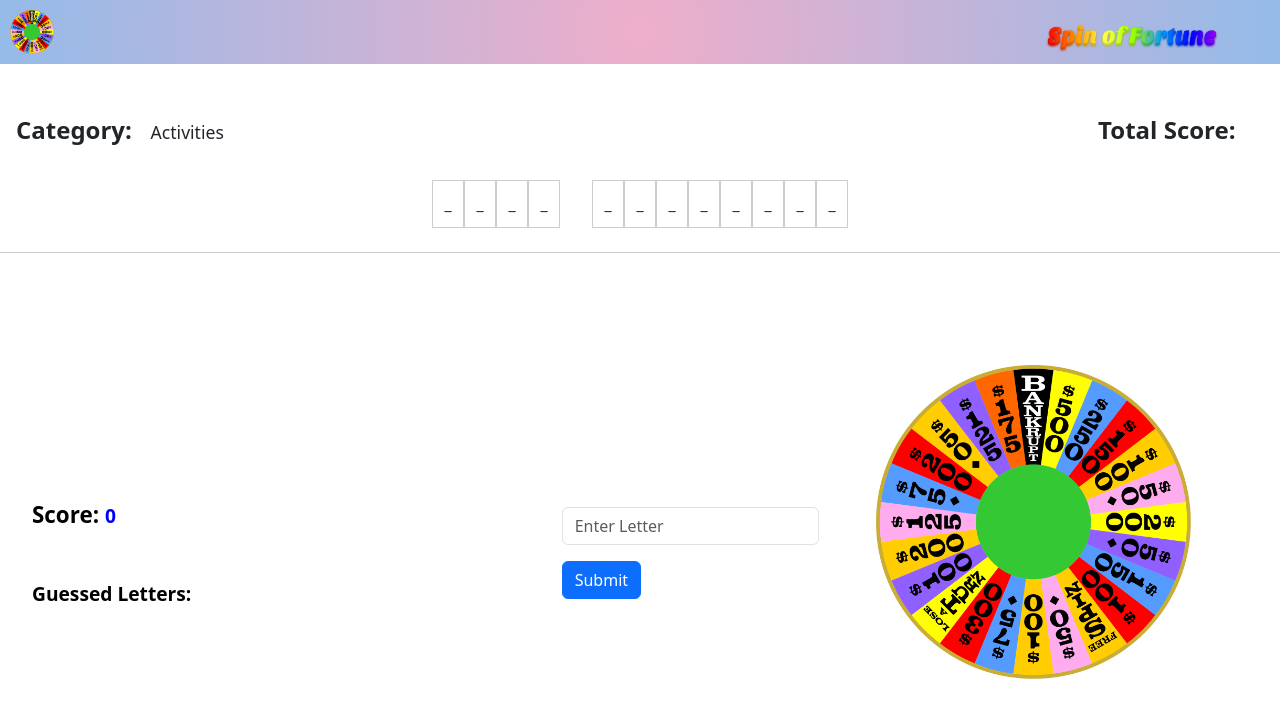
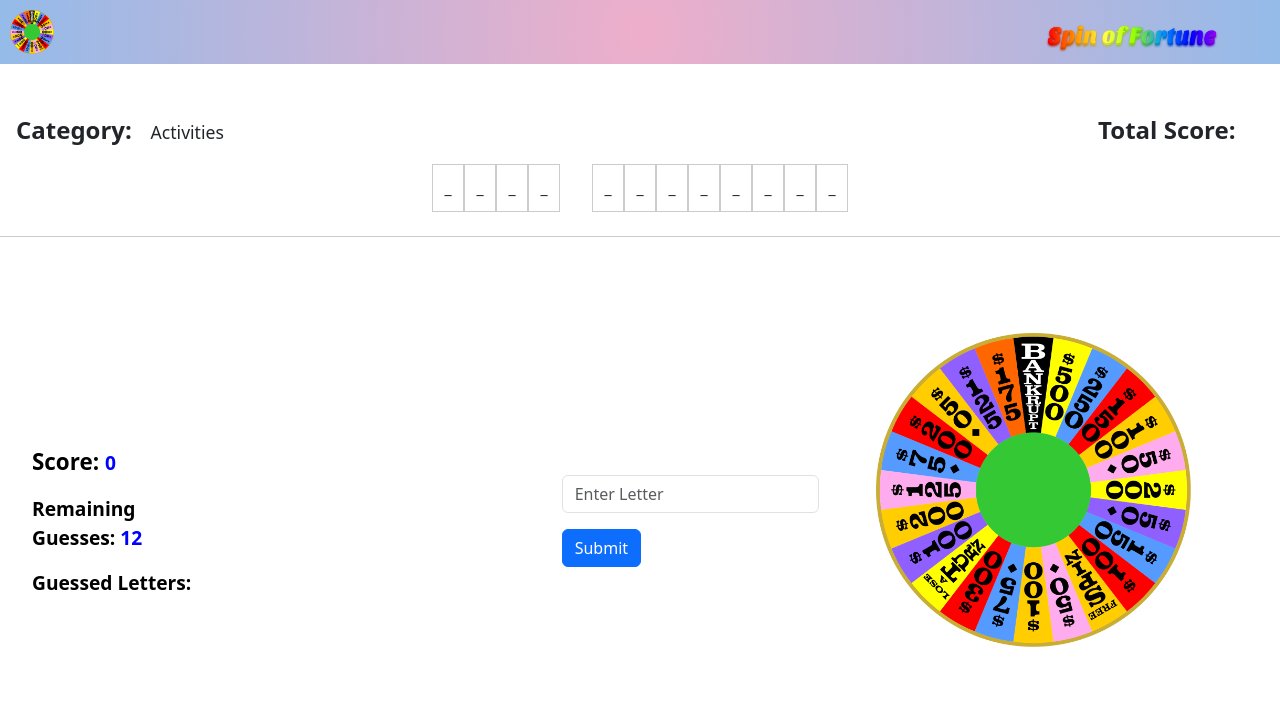
Before and after one commit to kurtreyn/click-of-fortune, an Angular app: page /home in a window 1280 px wide. Shown: the top 718 px of the page. Built offline with nearby package versions, Linux system fonts and the light colour scheme.

Commit message:
added remaining score info

```diff
--- a/src/app/components/input-form/input-form.component.ts
+++ b/src/app/components/input-form/input-form.component.ts
@@ -21,6 +21,7 @@ export class InputFormComponent implements OnInit, OnDestroy {
   currentPuzzle: IPuzzle = {} as IPuzzle;
   usedPuzzles: string[] = [];
   guessCount: number = 0;
+  remainingGuess: number = 0;
   newGame: boolean = false;
   totalScore: number = 0;
 
@@ -53,6 +54,7 @@ export class InputFormComponent implements OnInit, OnDestroy {
       this.availablePuzzles = details.availablePuzzles || [];
       this.usedPuzzles = details.usedPuzzles || [];
       this.newGame = details.startNewGame || false;
+      this.remainingGuess = details.remainingGuess || 0;
     });
   }
 
@@ -79,6 +81,7 @@ export class InputFormComponent implements OnInit, OnDestroy {
       const answerArr = this.puzzleService.createNoSpaceArrFromString(randomPuzzle.puzzle);
       const answerString = this.puzzleService.createNoSpaceStrFromArr(answerArr);
       const puzzVal = randomPuzzle.puzzle;
+      const remainingGuess = answerArr.length;
       this.currentPuzzle = randomPuzzle;
       this.guessedLetters = [];
       this.correctGuesses = [];
@@ -96,6 +99,7 @@ export class InputFormComponent implements OnInit, OnDestroy {
         maskedPuzzleArr: emptyArr,
         indexRefArr: this.puzzleService.convertStringToArray(puzzVal),
         guessCount: this.guessCount,
+        remainingGuess: remainingGuess,
         correctGuessedString: '',
         canGuess: false,
         hasSpun: false,
@@ -122,7 +126,6 @@ export class InputFormComponent implements OnInit, OnDestroy {
     if (this.gameDetails && this.gameDetails.guessCount && this.gameDetails.maxGuess && this.gameDetails.answerArr && this.gameDetails.answerArr.length > 0 && this.gameDetails.maskedPuzzleArr && this.gameDetails.maskedPuzzleArr.length > 0) {
       let hasWon = false;
       let hasLost = false;
-      let totalScore = 0;
       let answerKey = this.gameDetails.answerString
       let startNewGame = this.gameDetails.startNewGame || false;
       let correctGuessStrNoSpaces = this.puzzleService.createNoSpaceStrFromArr(this.gameDetails.maskedPuzzleArr);
@@ -171,7 +174,7 @@ export class InputFormComponent implements OnInit, OnDestroy {
 
 
   handleSubmit() {
-    if (this.inputForm.valid && this.gameDetails.hasSpun && this.gameDetails.canGuess) {
+    if (this.inputForm.valid && this.gameDetails.hasSpun && this.gameDetails.canGuess, this.gameDetails.maxGuess) {
       this.letter = this.inputForm.value.letter.toLowerCase();
 
       if (this.letter !== '' || this.letter !== null) {
@@ -213,6 +216,7 @@ export class InputFormComponent implements OnInit, OnDestroy {
           canGuess = false;
         }
       }
+      this.remainingGuess = this.gameDetails.maxGuess - this.guessCount;
 
       this.setGameDetails({
         ...this.gameDetails,
@@ -220,6 +224,7 @@ export class InputFormComponent implements OnInit, OnDestroy {
         correctGuessedLetters: this.correctGuesses,
         allGuessedLetters: this.guessedLetters,
         guessCount: this.guessCount,
+        remainingGuess: this.remainingGuess,
         canGuess: canGuess,
         hasSpun: hasSpun,
         maskedPuzzleArr: newEmptyArr,
--- a/src/app/components/pages/home/home.component.ts
+++ b/src/app/components/pages/home/home.component.ts
@@ -78,6 +78,7 @@ export class HomeComponent implements OnInit, OnDestroy {
         indexRefArr: this.puzzleService.convertStringToArray(puzzVal),
         answerLength: puzzValArr.length,
         maxGuess: puzzValArr.length,
+        remainingGuess: puzzValArr.length,
         answerString: this.puzzleService.convertArrayToString(puzzValArr),
         puzzleCategory: this.currentPuzzle.category,
         puzzleValue: this.currentPuzzle.puzzle,
--- a/src/app/components/puzzle-board/puzzle-board.component.css
+++ b/src/app/components/puzzle-board/puzzle-board.component.css
@@ -5,13 +5,13 @@
   width: 100%;
   padding: 1rem;
   border-bottom: solid 1px rgba(0, 0, 0, 0.2);
-  margin-bottom: 2rem;
+  margin-bottom: 1rem;
 }
 
 .category-top-score-row {
   display: flex;
   justify-content: flex-start;
-  margin-bottom: 2rem;
+  margin-bottom: 1rem;
 }
 
 .category-col {
--- a/src/app/components/wheel-spinner/wheel-spinner.component.css
+++ b/src/app/components/wheel-spinner/wheel-spinner.component.css
@@ -22,6 +22,10 @@
   flex-direction: column;
   justify-content: flex-end;
   align-items: flex-start;
+}
+
+.remaining-gues-row {
+  display: flex;
 }
 
 .input-section {
@@ -84,6 +88,22 @@
   font-size: 1.2rem;
   font-weight: bold;
   color: #000;
+  margin-top: 1rem;
+  margin-right: 1rem;
+}
+
+.remaining-gues-label {
+  font-size: 1.2rem;
+  font-weight: bold;
+  color: #000;
+  margin-top: 1rem;
+  margin-right: 1rem;
+}
+
+.remaining-gues-txt {
+  font-size: 1.2rem;
+  font-weight: bold;
+  color: blue;
   margin-top: 1rem;
   margin-right: 1rem;
 }
--- a/src/app/components/wheel-spinner/wheel-spinner.component.html
+++ b/src/app/components/wheel-spinner/wheel-spinner.component.html
@@ -5,7 +5,14 @@
         >Score:
         <span class="score-txt">{{ gameDetails.score || 0 }} </span></span
       >
-      <hr />
+      <div class="row remaining-guess-row">
+        <span class="remaining-gues-label"
+          >Remaining Guesses:
+          <span class="remaining-gues-txt"
+            >{{ gameDetails.remainingGuess || 0 }}
+          </span></span
+        >
+      </div>
       <div class="row puzzle-row">
         <div class="guessed-letter-row">
           <span class="guessed-label">Guessed Letters: </span>
--- a/src/app/models/IGame.ts
+++ b/src/app/models/IGame.ts
@@ -20,6 +20,7 @@ export interface IGame {
     maxSpins?: number;
     spinCount?: number;
     maxGuess?: number;
+    remainingGuess?: number;
     canGuess?: boolean;
     score?: number;
     totalScore?: number;
```
